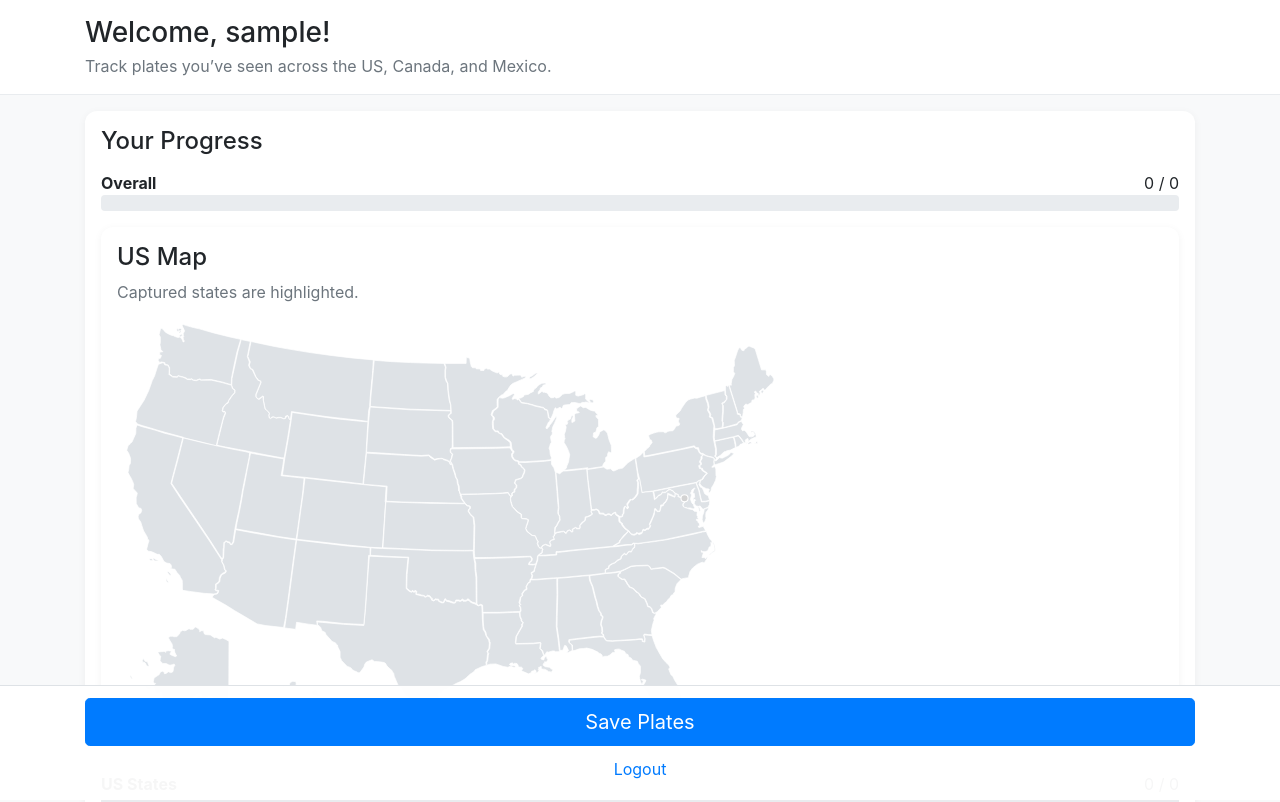
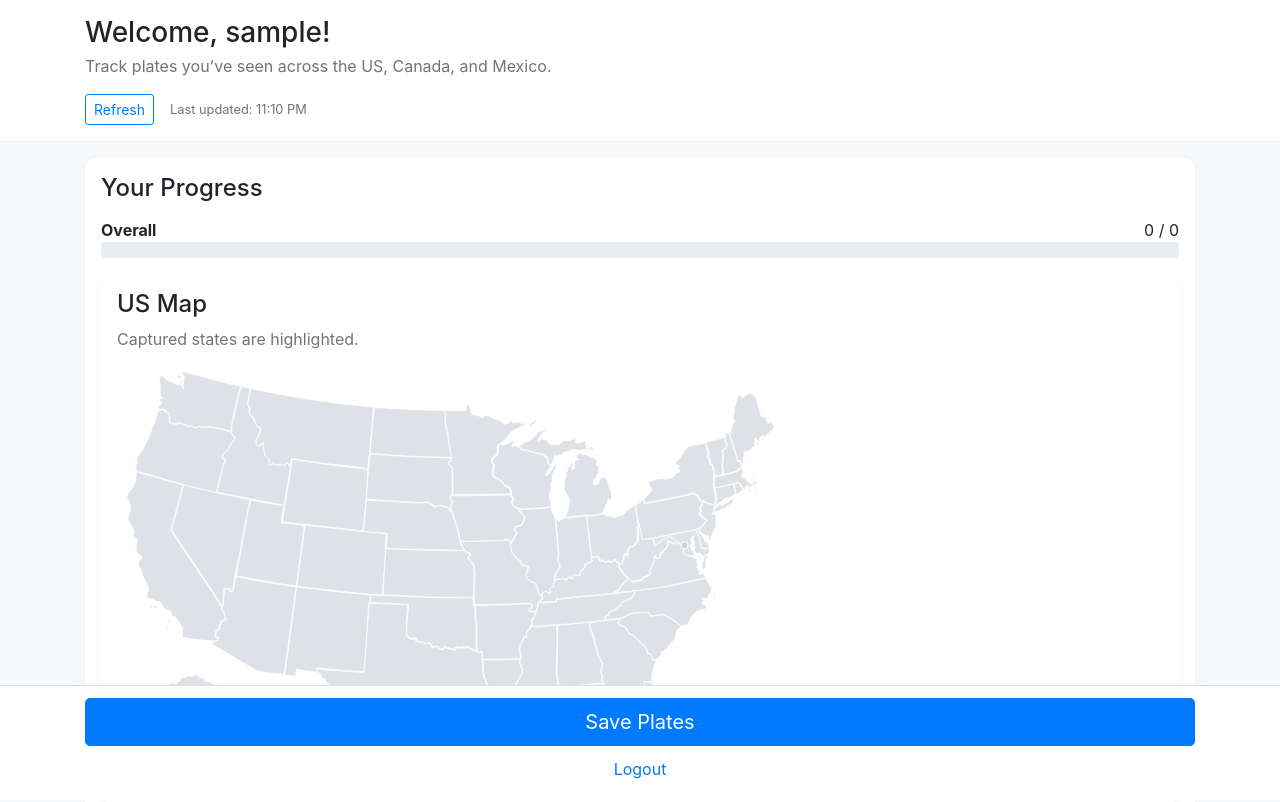
Before and after one commit to mreetz/LicensePlateGame, a Flask app: page /user in a window 1280 px wide. Shown: the top 802 px of the page. Run offline with Flask 3, Linux system fonts and the light colour scheme; the visitor is signed in with stand-in values (Sample User, id 1); data that the repository does not hold is empty; some libraries are stand-ins or nearby versions.

Commit message:
Add refresh control for PWA mode

```diff
--- a/templates/user_page.html
+++ b/templates/user_page.html
@@ -109,6 +109,19 @@
         <div class="container">
             <h1 class="h3 mb-1">Welcome, {{ current_user.username }}!</h1>
             <p class="text-muted mb-0">Track plates you’ve seen across the US, Canada, and Mexico.</p>
+
+            <div class="mt-3 d-flex align-items-center">
+                <button type="button"
+                        id="refreshPageButton"
+                        class="btn btn-outline-primary btn-sm">
+                    Refresh
+                </button>
+
+                <small class="text-muted ml-3">
+                    Last updated:
+                    <span id="lastUpdatedTime">just now</span>
+                </small>
+            </div>
         </div>
     </div>
 
@@ -350,6 +363,27 @@
     <script src="https://cdn.jsdelivr.net/npm/bootstrap@4.5.2/dist/js/bootstrap.bundle.min.js"></script>
     <script>
         document.addEventListener("DOMContentLoaded", function () {
+            const refreshButton = document.getElementById("refreshPageButton");
+            const lastUpdatedTime = document.getElementById("lastUpdatedTime");
+
+            if (lastUpdatedTime) {
+                lastUpdatedTime.textContent = new Date().toLocaleTimeString([], {
+                    hour: "numeric",
+                    minute: "2-digit"
+                });
+            }
+
+            if (refreshButton) {
+                refreshButton.addEventListener("click", function () {
+                    refreshButton.disabled = true;
+                    refreshButton.innerText = "Refreshing...";
+                    window.location.href = "{{ url_for('user_page') }}?refresh=" + Date.now();
+                });
+            }
+        });
+    </script>
+    <script>
+        document.addEventListener("DOMContentLoaded", function () {
             const capturedStates = {{ captured_us_state_codes | tojson }};
 
             capturedStates.forEach(function (stateCode) {
@@ -361,5 +395,6 @@
             });
         });
     </script>
+
 </body>
 </html>
```
